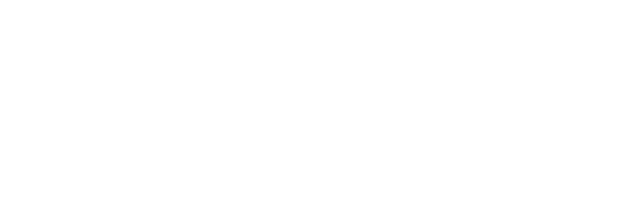
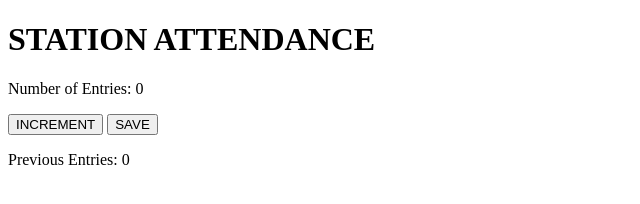
Before and after one commit to eddiebass/counter-app, a plain HTML site: page index.html in a window 1280 px wide. Shown: the whole page, without its empty margins (0-640 px from the left). Drawn offline with Linux system fonts and the light colour scheme.

Commit message:
added content to the html

```diff
--- a/index.html
+++ b/index.html
@@ -13,6 +13,16 @@
 </head>
 
 <body>
+    <main>
+        <h1>STATION ATTENDANCE</h1>
+        <p>Number of Entries: <span>0</span></p>
+        <div>
+            <button>INCREMENT</button>
+            <button>SAVE</button>
+        </div>
+        <p>Previous Entries: <span>0</span></p>
+
+    </main>
 
 
     <script src="index.js"></script>
```
